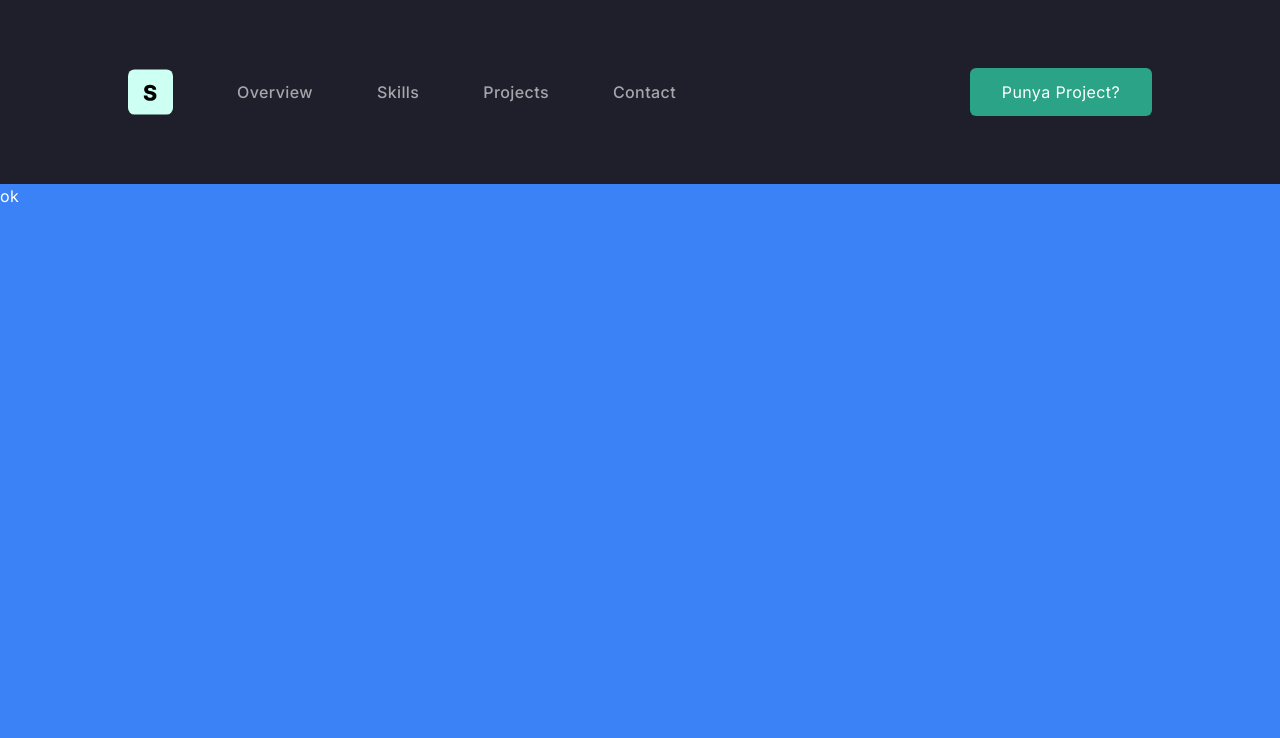
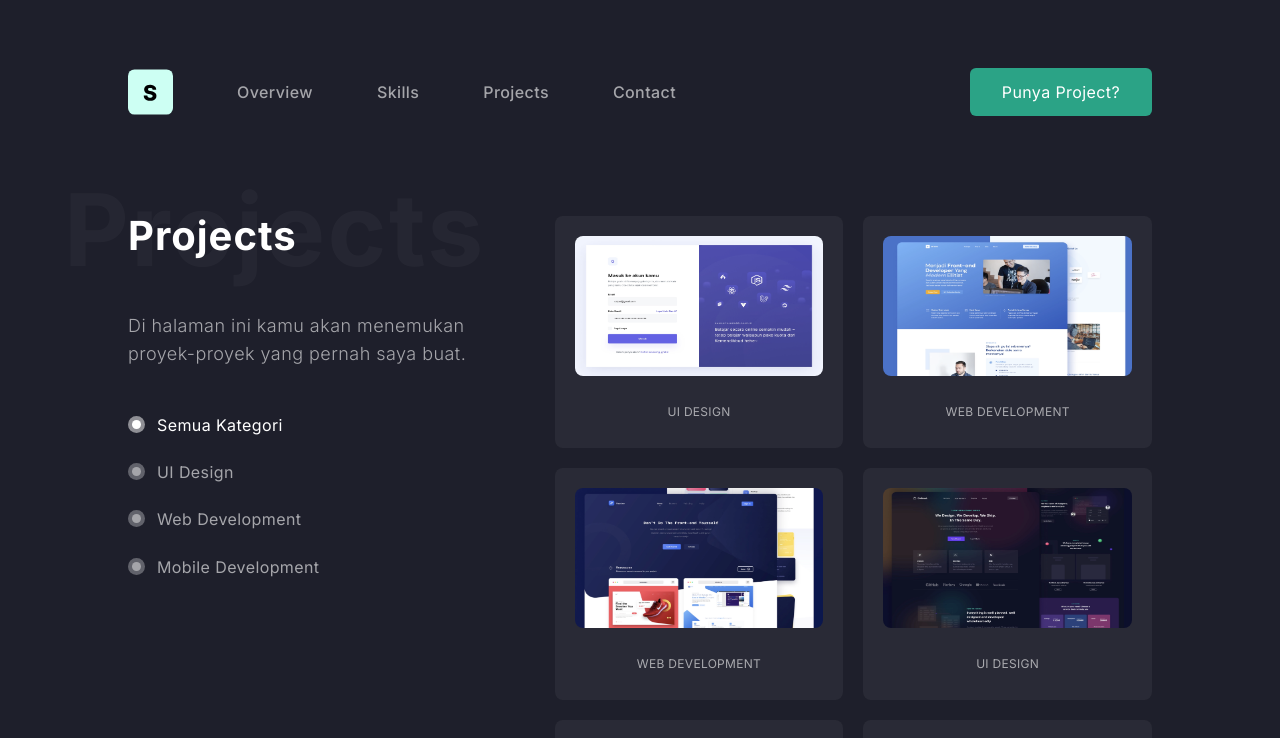
Before and after one commit to hudadamar21/codedesign-the-sugiharto, a Vue app: page /projects in a window 1280 px wide. Shown: the top 738 px of the page. Built offline with nearby package versions, Linux system fonts and the light colour scheme.

Commit message:
complete project page

```diff
--- a/src/views/ProjectsPage.vue
+++ b/src/views/ProjectsPage.vue
@@ -1,8 +1,79 @@
 <script setup>
+import { projects } from '@/data/projects'
+import SectionTitle from '../components/SectionTitle.vue'
+import IconDot from '../components/icons/IconDot.vue'
+import { ref, computed } from 'vue'
+import CardNormal from '../components/CardNormal.vue'
+
+const selectedCategory = ref('Semua Kategori')
+
+const selectedProject = ref(null)
+
+const projectList = computed(() =>
+  projects.lists.filter((project) => {
+    if (selectedCategory.value == 'Semua Kategori') {
+      return project
+    }
+    return project.category == selectedCategory.value
+  })
+)
+
+const openPopupProject = (project) => {
+  selectedProject.value = project
+  console.log(selectedProject.value)
+}
+const closePopupProject = (el) => {
+  if (el.target === el.currentTarget) {
+    selectedProject.value = null
+  }
+}
 </script>
 
 <template>
-  <main class="bg-blue-500 h-screen">
-    ok
+  <main class="relative main-container grid grid-cols-1 lg:grid-cols-12 items-start pt-8 pb-28">
+    <div class="col-span-5">
+      <SectionTitle name="Projects" />
+      <p class="opacity-60 text-base lg:text-lg font-light w-full lg:w-[80%] mt-14">
+        {{ projects.description }}
+      </p>
+      <ul class="space-y-7 text-sm lg:text-base mt-12">
+        <li
+          v-for="(category, i) of projects.categories"
+          @click="selectedCategory = category"
+          :key="i"
+          class="flex itemsc-center gap-x-3 w-max leading-[1.2] cursor-pointer"
+          :class="selectedCategory == category ? 'opacity-100' : 'opacity-60'"
+        >
+          <IconDot />
+          {{ category }}
+        </li>
+      </ul>
+    </div>
+    <div class="col-span-7 grid grid-cols-1 md:grid-cols-2 gap-5 mt-16 md:mt-0">
+      <CardNormal
+        v-for="(project, i) of projectList"
+        :key="i"
+        @click="() => openPopupProject(project)"
+        :title="project.title"
+        :sub-title="project.category"
+        :image="project.image"
+        class="bg-white/5"
+      />
+    </div>
+
+    <!-- popup -->
+    <div
+      v-if="selectedProject"
+      @click="closePopupProject"
+      class="bg-black/60 backdrop-blur fixed inset-0 flex items-center justify-center z-50"
+    >
+      <div class="p-5 pb-7 rounded-lg text-center main-container w-full">
+        <CardNormal
+          :title="selectedProject.name"
+          :sub-title="selectedProject.category"
+          :image="selectedProject.image"
+        />
+      </div>
+    </div>
   </main>
 </template>
```
